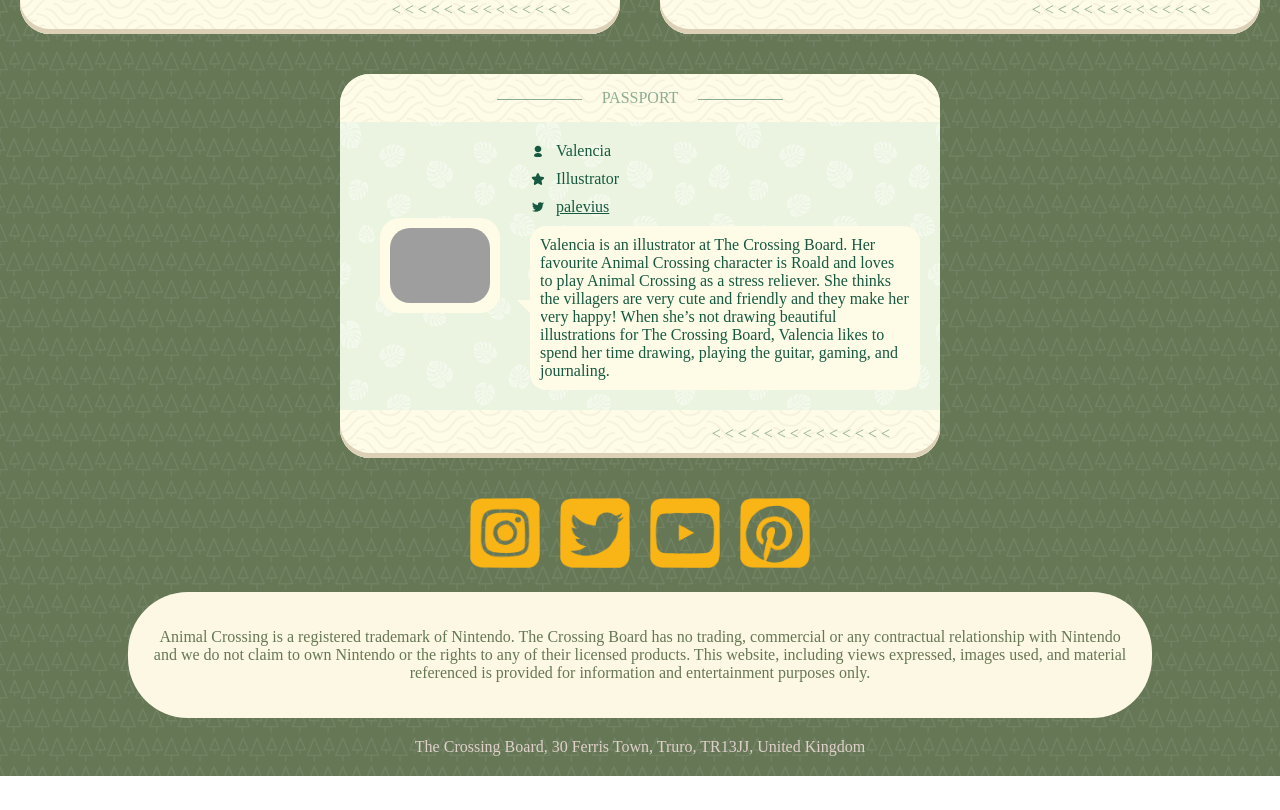
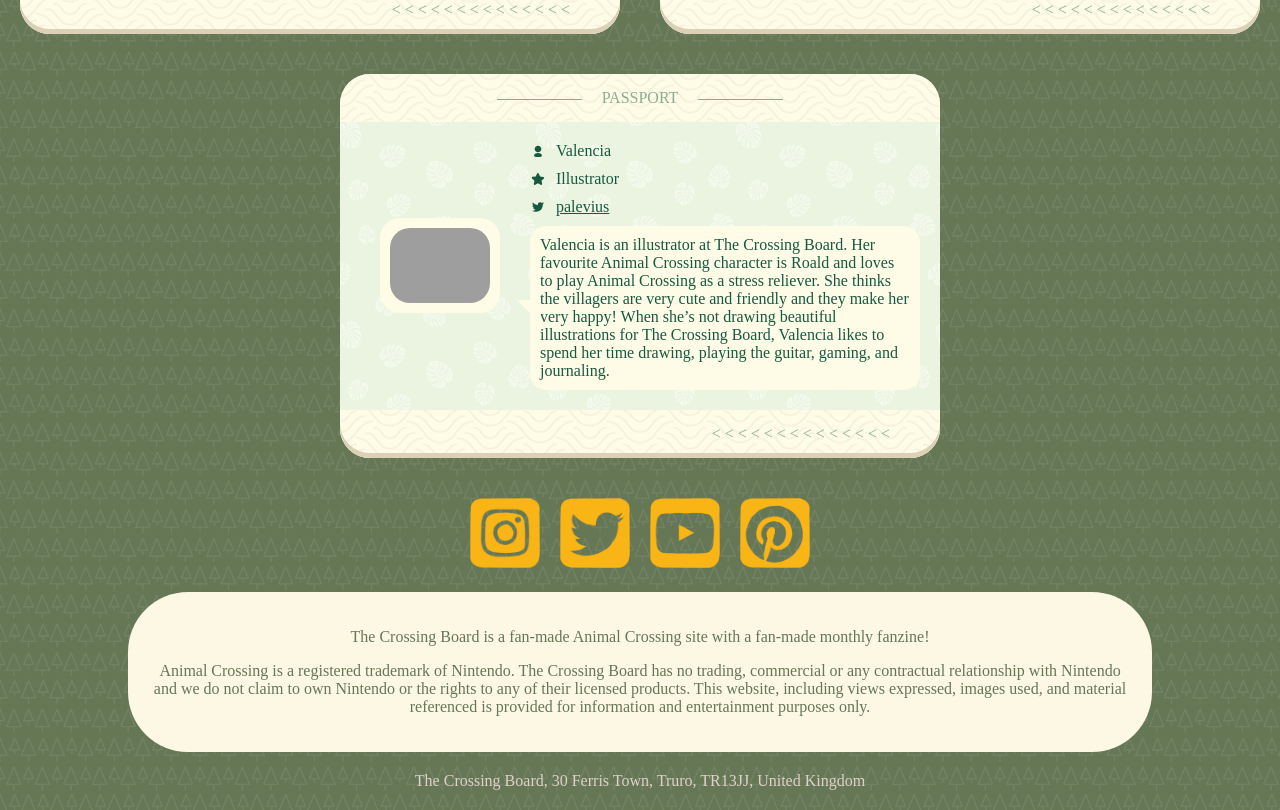
Before and after one commit to myubi/the-crossing-board, a Next.js app: page /about in a window 1280 px wide. Shown: the part 3553-4363 px from the top of the page. Before the commit the page ends 4329 px from the top, so only its background shows below. Built offline with nearby package versions, Linux system fonts and the light colour scheme; grey boxes are pictures that could not be loaded; a web font is replaced by a local one.

Commit message:
Update Footer.js

```diff
--- a/components/Footer.js
+++ b/components/Footer.js
@@ -23,6 +23,7 @@ export default function Footer(props) {
         </div>
       </div>
       <div className="wrapper">
+        <p>The Crossing Board is a fan-made Animal Crossing site with a fan-made monthly fanzine!</p>
         <p>
           Animal Crossing is a registered trademark of Nintendo. The Crossing
           Board has no trading, commercial or any contractual relationship with
```
